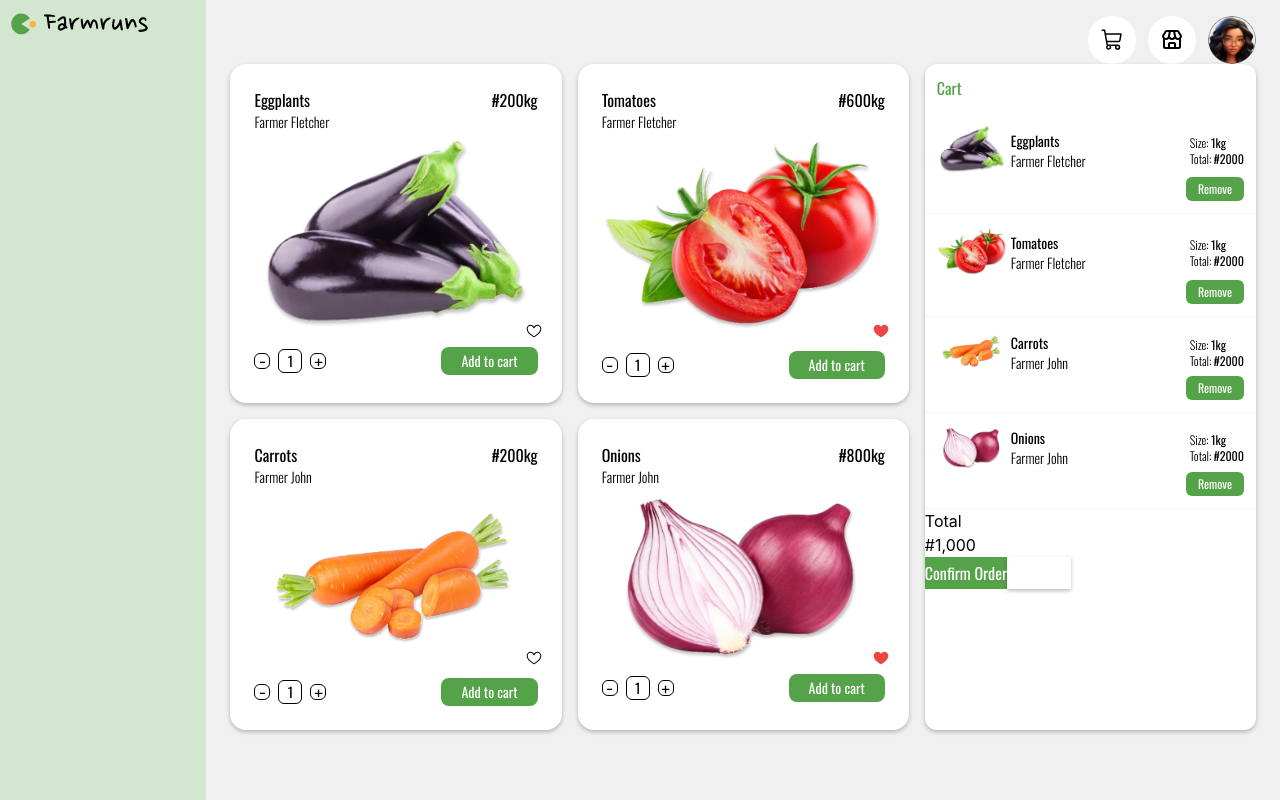
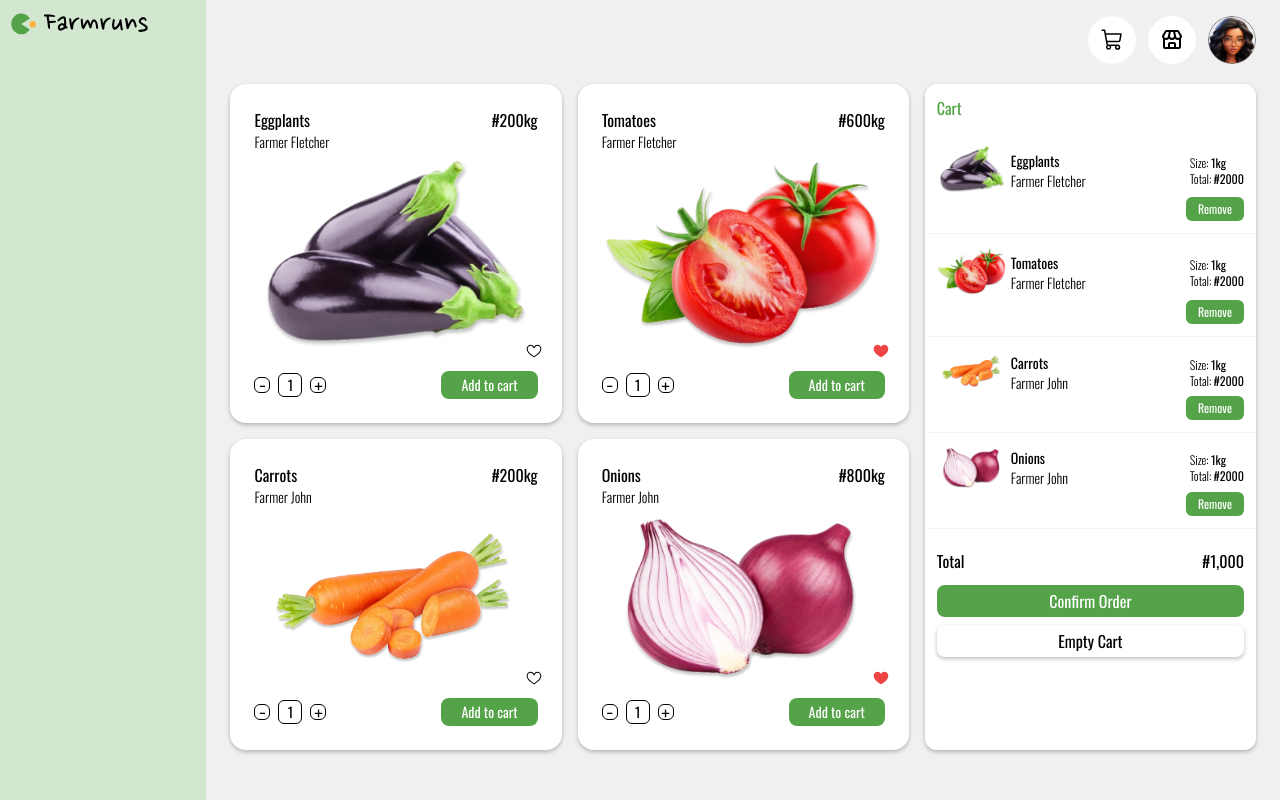
Before and after one commit to LeRoiCodes/farmruns, a React (Create React App) app: page /consumer in a window 1280 px wide. Built offline with nearby package versions, Linux system fonts and the light colour scheme.

Commit message:
adjust a couple of links

```diff
--- a/src/App.js
+++ b/src/App.js
@@ -13,6 +13,10 @@ import BlogPage from "./pages/BlogPage";
 import Home from "./pages/creator/Home";
 import FarmerHome from "./pages/farmer/FarmerHome";
 import Listings from "./pages/farmer/Listings";
+import FarmerOrder from "./pages/farmer/FarmerOrder";
+import FarmerDicount from "./pages/farmer/FarmerDiscount";
+import FarmerShipping from "./pages/farmer/FarmerShipping";
+import FarmerSettings from "./pages/farmer/FarmerSettings";
 import Blog from "./pages/creator/Blog";
 import Favourites from "./pages/creator/Favourites";
 import Shop from "./pages/creator/Shop";
@@ -40,6 +44,10 @@ const router = createBrowserRouter(
       <Route path="/farmer" element={<FarmersLayout />}>
         <Route path="home" element={<FarmerHome />} />
         <Route path="listings" element={<Listings />} />
+        <Route path="order" element={<FarmerOrder />} />
+        <Route path="discount" element={<FarmerDicount />} />
+        <Route path="shipping" element={<FarmerShipping />} />
+        <Route path="settings" element={<FarmerSettings />} />
       </Route>
       <Route path="/consumer" element={<ConsumerStore />} />
       <Route path="/blog" element={<BlogPage />} />
--- a/src/components/ConsumersComponents/Sidebar.jsx
+++ b/src/components/ConsumersComponents/Sidebar.jsx
@@ -3,7 +3,7 @@ import { Link } from "react-router-dom";
 
 const Sidebar = () => {
   return (
-    <aside className="md:w-[248px] h-screen hidden bg-green-20 md:flex flex-col overflow-y-scroll unwanted_scroll">
+    <aside className="min-[930px]:w-[248px] h-screen hidden bg-green-20 md:flex flex-col overflow-y-scroll unwanted_scroll">
       <div className="flex px-2">
         <Link to="/" className="flex gap-2 items-center">
           <img
@@ -11,7 +11,7 @@ const Sidebar = () => {
             alt="farm runs logo"
             className="w-[28px]"
           />
-          <span className="font-nanum text-[32px] font-normal hidden md:block">
+          <span className="font-nanum text-[32px] font-normal hidden min-[930px]:block">
             Farmruns
           </span>
         </Link>
--- a/src/components/DasboardComponents/Sidebar.jsx
+++ b/src/components/DasboardComponents/Sidebar.jsx
@@ -11,7 +11,7 @@ import { HiOutlineBriefcase } from "react-icons/hi";
 const links = [
   {
     title: "Home",
-    link: "/dashboard",
+    link: "/dashboard/home",
     icon: <CiHome />,
   },
   {
@@ -21,27 +21,27 @@ const links = [
   },
   {
     title: "Farmers Hub",
-    link: "/farmers-hub",
+    link: "/dashboard/farmers-hub",
     icon: <LiaTruckMonsterSolid />,
   },
   {
     title: "Shop",
-    link: "/shop",
+    link: "/dashboard/shop",
     icon: <PiShoppingCart />,
   },
   {
     title: "Order History",
-    link: "/order",
+    link: "/dashboard/order",
     icon: <HiOutlineBriefcase />,
   },
   {
     title: "Favourites",
-    link: "/favourites",
+    link: "/dashboard/favourites",
     icon: <GoHeart />,
   },
   {
     title: "Settings",
-    link: "/settings",
+    link: "/dashboard/settings",
     icon: <RiSettings3Line />,
   },
 ];
--- a/src/components/FarmersComponent/BottomBar.jsx
+++ b/src/components/FarmersComponent/BottomBar.jsx
@@ -1,41 +1,40 @@
-import { Link, NavLink } from "react-router-dom";
+import { NavLink } from "react-router-dom";
 import { CiHome } from "react-icons/ci";
 import { PiNotebookDuotone } from "react-icons/pi";
 import { MdOutlineDiscount } from "react-icons/md";
 import { LiaShippingFastSolid } from "react-icons/lia";
 import { RiSettings3Line } from "react-icons/ri";
-import { MdPowerSettingsNew } from "react-icons/md";
 import { HiOutlineBriefcase } from "react-icons/hi";
 
 const links = [
   {
     title: "Home",
-    link: "/dashboard",
+    link: "/farmer/home",
     icon: <CiHome />,
   },
   {
     title: "My Listings",
-    link: "/dashboard/customer-blog",
+    link: "/farmer/listings",
     icon: <PiNotebookDuotone />,
   },
   {
     title: "Order History",
-    link: "/order",
+    link: "/farmer/order",
     icon: <HiOutlineBriefcase />,
   },
   {
     title: "Discount Codes",
-    link: "/discount",
+    link: "/farmer/discount",
     icon: <MdOutlineDiscount />,
   },
   {
     title: "Shipping",
-    link: "/shipping",
+    link: "/farmer/shipping",
     icon: <LiaShippingFastSolid />,
   },
   {
     title: "Settings",
-    link: "/settings",
+    link: "/farmer/settings",
     icon: <RiSettings3Line />,
   },
 ];
--- a/src/components/FarmersComponent/Sidebar.jsx
+++ b/src/components/FarmersComponent/Sidebar.jsx
@@ -21,22 +21,22 @@ const links = [
   },
   {
     title: "Order History",
-    link: "/order",
+    link: "/farmer/order",
     icon: <HiOutlineBriefcase />,
   },
   {
     title: "Discount Codes",
-    link: "/discount",
+    link: "/farmer/discount",
     icon: <MdOutlineDiscount />,
   },
   {
     title: "Shipping",
-    link: "/shipping",
+    link: "/farmer/shipping",
     icon: <LiaShippingFastSolid />,
   },
   {
     title: "Settings",
-    link: "/settings",
+    link: "/farmer/settings",
     icon: <RiSettings3Line />,
   },
 ];
--- a/src/pages/Login.jsx
+++ b/src/pages/Login.jsx
@@ -1,7 +1,9 @@
 import React, { useState } from "react";
-import { Link } from "react-router-dom";
+import { Link, useNavigate } from "react-router-dom";
 
 function Login() {
+  const navigate = useNavigate();
+
   const [email, setEmail] = useState("");
   const [password, setPassword] = useState("");
 
@@ -14,6 +16,8 @@ function Login() {
 
     setEmail("");
     setPassword("");
+
+    navigate("/farmer/listings");
   };
 
   return (
--- a/src/pages/consumer/ConsumerStore.jsx
+++ b/src/pages/consumer/ConsumerStore.jsx
@@ -65,13 +65,13 @@ const ConsumerStore = () => {
 
         {/* Main section */}
 
-        <div className="grid grid-cols-3 gap-4">
+        <div className="grid sm:grid-cols-3 gap-4 mt-5">
           <div className="col-span-2 grid">
-            <div className="grid grid-cols-2 gap-4">
+            <div className="grid sm:grid-cols-2 gap-4">
               {listings.map((listing, index) => (
                 <div
                   key={index}
-                  className="relative shadow_card bg-white rounded-2xl p-6"
+                  className="relative flex flex-col shadow_card bg-white rounded-2xl p-6"
                 >
                   <div className="flex justify-between">
                     <div className="font-oswald">
@@ -88,7 +88,7 @@ const ConsumerStore = () => {
                       <GoHeartFill className="text-red-500" />
                     )}
                   </button>
-                  <div className="flex items center justify-between">
+                  <div className="flex mt-auto items-center justify-between">
                     <div className="flex gap-2 items-center">
                       <button
                         className="w-4 h-4 flex justify-center items-center rounded-md border border-solid border-black"
@@ -113,7 +113,9 @@ const ConsumerStore = () => {
               ))}
             </div>
           </div>
-          <div className="shadow_card bg-white rounded-xl">
+
+          {/* Cart */}
+          <div className="shadow_card hidden sm:block bg-white rounded-xl">
             <h2 className="font-oswald p-3 text-green-10">Cart</h2>
             <div>
               {listings.map((listing, index) => (
@@ -150,16 +152,16 @@ const ConsumerStore = () => {
                 </div>
               ))}
             </div>
-            <div>
-              <p>Total</p>
-              <p>#1,000</p>
+            <div className="flex items-center justify-between mt-5 px-3">
+              <p className="font-oswald">Total</p>
+              <p className="font-oswald">#1,000</p>
             </div>
 
-            <div>
-              <button className="font-oswald bg-green-10 text-white hover:bg-green-700 py-1">
+            <div className="flex flex-col gap-2 p-3">
+              <button className="w-full font-oswald bg-green-10 text-white hover:bg-green-700 py-1 rounded-lg">
                 Confirm Order
               </button>
-              <button className="font-oswald text-white shadow_card hover:bg-gray-5 py-1">
+              <button className=" w-full font-oswald shadow_card hover:bg-gray-5 py-1 rounded-lg">
                 Empty Cart
               </button>
             </div>
--- /dev/null
+++ b/src/pages/farmer/FarmerDiscount.jsx
@@ -0,0 +1,7 @@
+import React from "react";
+
+const FarmerDiscount = () => {
+  return <div>FarmerDiscount</div>;
+};
+
+export default FarmerDiscount;
--- /dev/null
+++ b/src/pages/farmer/FarmerOrder.jsx
@@ -0,0 +1,7 @@
+import React from "react";
+
+const FarmerOrder = () => {
+  return <div>FarmerOrder</div>;
+};
+
+export default FarmerOrder;
--- /dev/null
+++ b/src/pages/farmer/FarmerSettings.jsx
@@ -0,0 +1,7 @@
+import React from "react";
+
+const FarmerSettings = () => {
+  return <div>FarmerSettings</div>;
+};
+
+export default FarmerSettings;
--- /dev/null
+++ b/src/pages/farmer/FarmerShipping.jsx
@@ -0,0 +1,7 @@
+import React from "react";
+
+const FarmerShipping = () => {
+  return <div>FarmerShipping</div>;
+};
+
+export default FarmerShipping;
```
Also changed, not shown: src/components/HomeComponents/HomeNav.jsx (+94 -21 lines).
